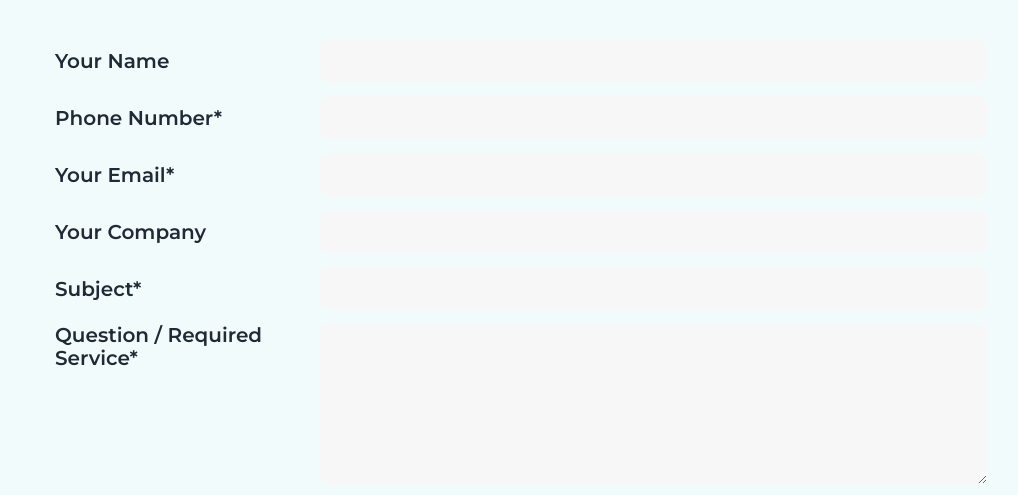
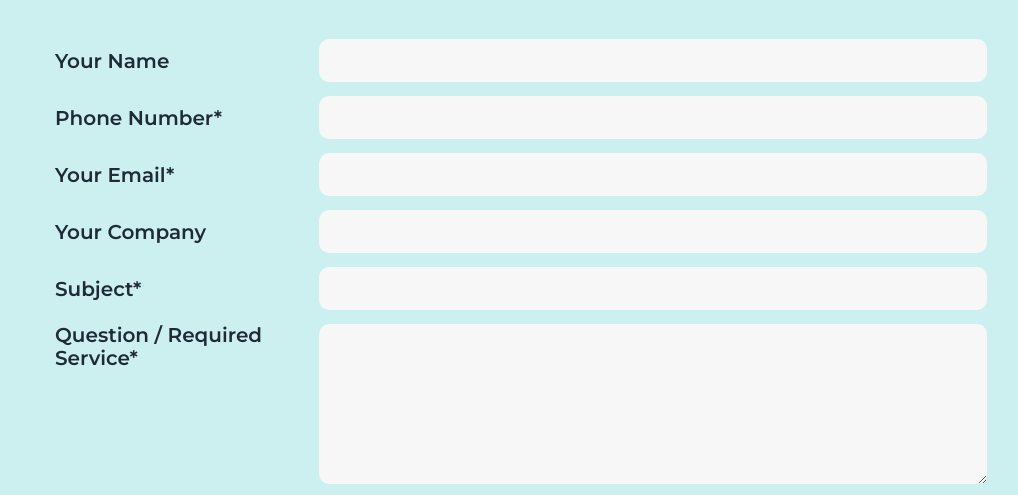
Before and after one commit to mnaqawa/Rassco-Website, a plain HTML site: page contact.html in a window 1280 px wide. Shown: the part 121-616 px from the top of the page, without its empty margins (119-1137 px from the left). Drawn offline with Linux system fonts and the light colour scheme.

Commit message:
Update rassco.css

```diff
--- a/assets/css/rassco.css
+++ b/assets/css/rassco.css
@@ -2221,21 +2221,21 @@ html[dir="rtl"] .footer-col ul {
 
 /* —— Contact page —— */
 .contact-template-page {
-  background:#f2fbfb !important;
+  background:#ccefef !important;
   min-height:100vh;
   padding:clamp(20px, 4vw, 40px)}
 
 .contact-template-wrap {
   max-width:980px;
   margin:0 auto;
-  background:#f2fbfb !important}
+  background:#ccefef !important}
 
 .contact-template-form {
   display:flex;
   flex-direction:column;
   gap:14px;
   padding:24px;
-  background:#f2fbfb !important}
+  background:#ccefef !important}
 
 .contact-template-row {
   display:grid;
```
